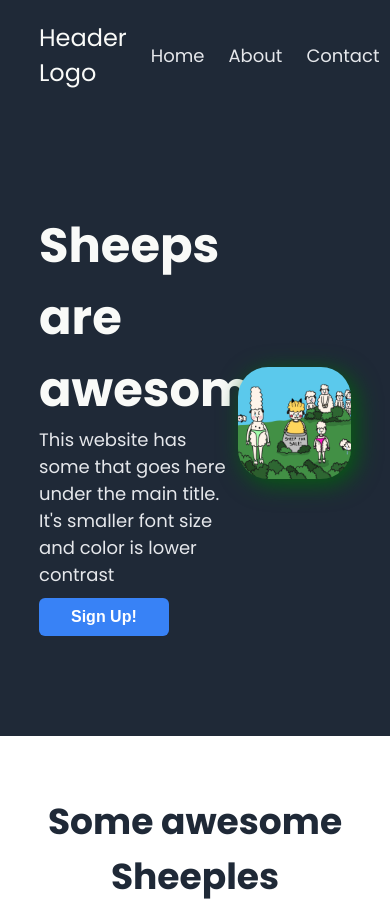
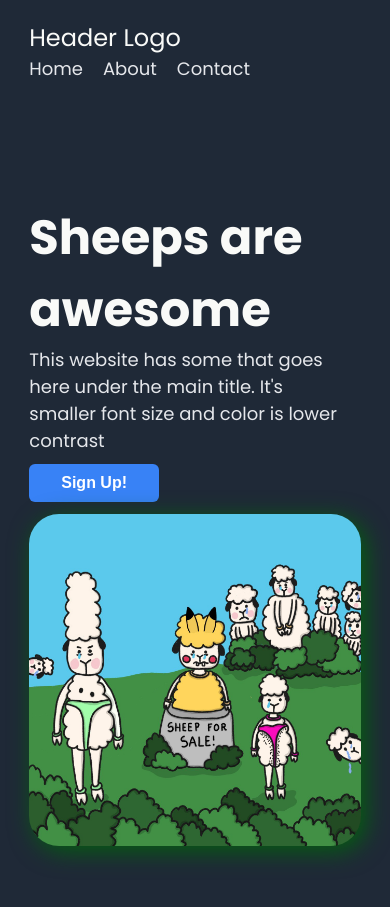
Before and after one commit to E-h-s-a-n/odin-landing, a plain HTML site: page index.html in a window 390 px wide. Shown: the top 907 px of the page. Drawn offline with Linux system fonts and the light colour scheme.

Commit message:
Add media css

```diff
--- a/style.css
+++ b/style.css
@@ -14,7 +14,7 @@ header, .main, .info, .quote, footer, .card{
 
 .container {
     max-width: 1100px;
-    width: 80%;
+    width: 85%;
     margin: 0 auto;
     padding: 20px 0 100px 0;
 }
@@ -38,13 +38,15 @@ header a {
 header ul {
     margin-left: auto;
     display: flex;
+    justify-content: flex-start;
+    gap:20px;
     color: var(--color-header-secondary);
 }
 
 header li{
     font: var(--text-header-secondary);
     font-size: 18px;
-    margin-left: 24px;
+
 }
 
 header li:hover {
@@ -80,14 +82,13 @@ header li:hover {
 .main .left-side{
     max-width: 60%;
     margin-right: 12px;
+    margin-bottom: 12px;
 }
 
 .main .image {
     width: 350px;
     border-radius: 30px;
     margin-left: auto;
-    /* box-shadow:  12px 12px 28px #075023, -12px -12px 28px #094d6d; */
-
     filter: drop-shadow(5px 5px 12px rgb(3, 95, 15));
 }
 
@@ -96,7 +97,6 @@ header li:hover {
     border: none;
     border-radius: 30px;
     object-fit: cover;
-
 }
 
 .main button {
@@ -202,3 +202,29 @@ footer .container {
     text-align: center;
     padding: 20px;
 }
+
+@media screen and (max-width: 35em) {
+    header .container {
+        display: block;
+    }
+
+    .main .container {
+        display: block;
+    }
+
+    .main .left-side{
+        max-width: 100%;
+    }
+
+    .main .image {
+        margin: 0;
+        max-width: 100%;
+    }
+
+    .card .container {
+        display: block;
+    }
+    .card button {
+        margin-top: 1em;
+    }
+}
```
